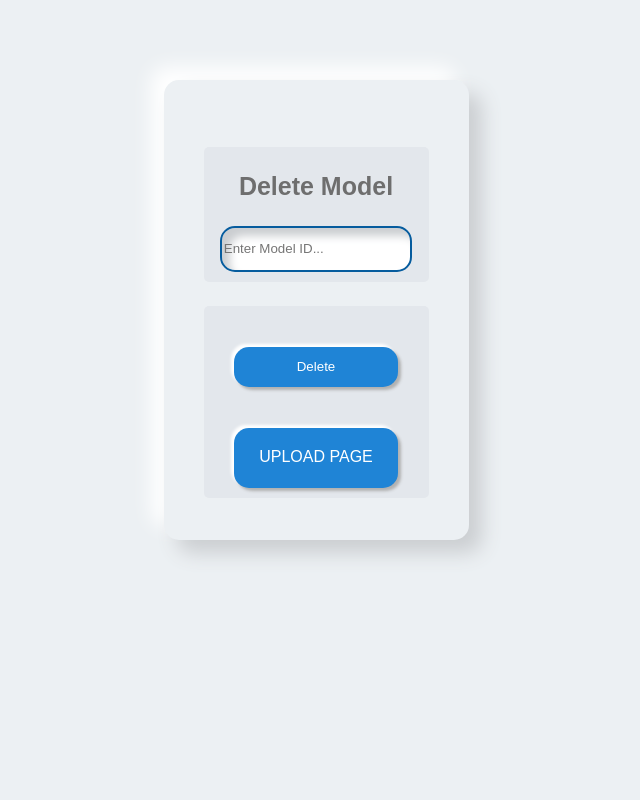
After one commit to tanbir12/Panda-Pixel, a Flask app: page /Delete in a window 1280 px wide. The commit adds this page. Shown: the whole page, without its empty margins (324-964 px from the left). Run offline with Flask 3, Linux system fonts and the light colour scheme.

Commit message:
delete page

```diff
--- a/app.py
+++ b/app.py
@@ -178,7 +178,7 @@ def GET_Value():
 
             return "Uploaded Successfully...."
 
-    return render_template('Upload.html')
+    return render_template('upload.html')
 
 
 
--- /dev/null
+++ b/templates/delete.html
@@ -0,0 +1,148 @@
+<!DOCTYPE html>
+<html lang="en">
+  <!-- This Code is Published by Tanbir Pradhan. Don't use it in your project. -->
+
+<head>
+  <meta charset="UTF-8">
+
+
+  <meta name="viewport" content="width=device-width, initial-scale=1.0">
+  <meta http-equiv="X-UA-Compatible" content="ie=edge">
+  <title>Upload Files</title>
+  <link rel="shortcut icon" href="{{ url_for('static', filename='images/mainicon.png') }}" type="image/png" />
+
+ <style>
+
+body {
+  margin:0px;
+  height:100vh;
+  background: #ecf0f3;
+}
+.center {
+  width: 100%;
+  height:100%;
+  display:flex;
+  align-items:center;
+  justify-content:center;
+}
+.form-input {
+    max-width: 350px;
+    min-height: 400px;
+    margin: 80px auto;
+    padding: 30px 50px 30px 50px;
+    background-color: #ecf0f3;
+    border-radius: 15px;
+    display: flex;
+    flex-direction: column;
+    align-items: center;
+    justify-content: center;
+    box-shadow: 13px 13px 20px #cbced1, -13px -13px 20px #fff;
+}
+.form-input input {
+  display:none;
+
+}
+.form-input label {
+  display:block;
+  width:65%;
+  height:35px;
+  text-align:center;
+  background:#1f84d6;
+  color:#fff;
+  font-size:13px;
+  padding: 10px 10px 0px 10px;
+  font-family:"Open Sans",sans-serif;
+  text-transform:Uppercase;
+  font-weight:500;
+  border-radius:5px;
+  cursor:pointer;
+  box-shadow: 3px 3px 3px #b1b1b1,
+        -3px -3px 3px #fff;
+}
+.form-input label:hover{
+    background-color: #1571bd;
+}
+
+.form-input img {
+  width:100%;
+  display:none;
+  margin-bottom:30px;
+}
+
+.model_div{
+  width: 100%;
+  margin-top: 3vh;
+  display: flex;
+  padding: 0px 10px 10px 10px;
+  flex-direction: column;
+  align-items: center;
+  background-color: #e3e7ec;
+  border-radius: 5px;
+  box-shadow: 3px 3px 3px #b1b1b1,s
+        -3px -3px 3px #fff;
+}
+.model_div h3{
+  font-family: sans-serif;
+  color: #6e6e6e;
+  font-size: 25px;
+}
+
+#model_id{
+  width: 90%;
+  height: 5vh;
+  display: block;
+  border-radius: 15px;
+  border: 2px solid #065c9e;
+  box-shadow: inset 8px 8px 8px #cbced1, inset -8px -8px 8px #fff;
+}
+.btn{
+  width: 80%;
+  height: 40px;
+  margin-top: 20%;
+  border-radius: 15px;
+  color: #ffffff;
+  background-color: #1f84d6;
+  border: none;
+  box-shadow: 3px 3px 3px #b1b1b1,
+        -3px -3px 3px #fff;
+}
+.btn:active{
+  background-color: #043357;
+
+}
+.link{
+  width: 80%;
+  height: 40px;
+  margin-top: 20%;
+  border-radius: 15px;
+  color: #ffffff;
+  text-align: center;
+  padding-top: 20px;
+  text-decoration: none;
+  font-family: sans-serif;
+  background-color: #1f84d6;
+  border: none;
+  box-shadow: 3px 3px 3px #b1b1b1,
+        -3px -3px 3px #fff;
+}
+
+</style>
+
+</head>
+<body>
+    <form method="post" enctype="multipart/form-data">
+    <div class="center">
+        <div class="form-input">
+            <div class="model_div">
+              <h3>Delete Model</h3>
+              <input type="text" name="model_id" id="model_id" placeholder="Enter Model ID...">
+            </div>
+            <div class="model_div">
+                <button class="btn" type="submit">Delete</button>
+                <a href="/Upload" class="link" >UPLOAD PAGE</a>
+            </div>
+        </div>
+    </div>
+    </form>
+</body>
+</html>
```
Also changed, not shown: templates/index.html (+52 -4 lines), instance/pandapixels.sqlite3, static/Model_Images/WhatsApp Image 2024-06-15 at 19.07.42_c296eb13.jpg (deleted), static/upload/testimonial_07.jpg (added), static/upload/testimonial_08.jpg (added), static/upload/testimonial_09.png (added).
